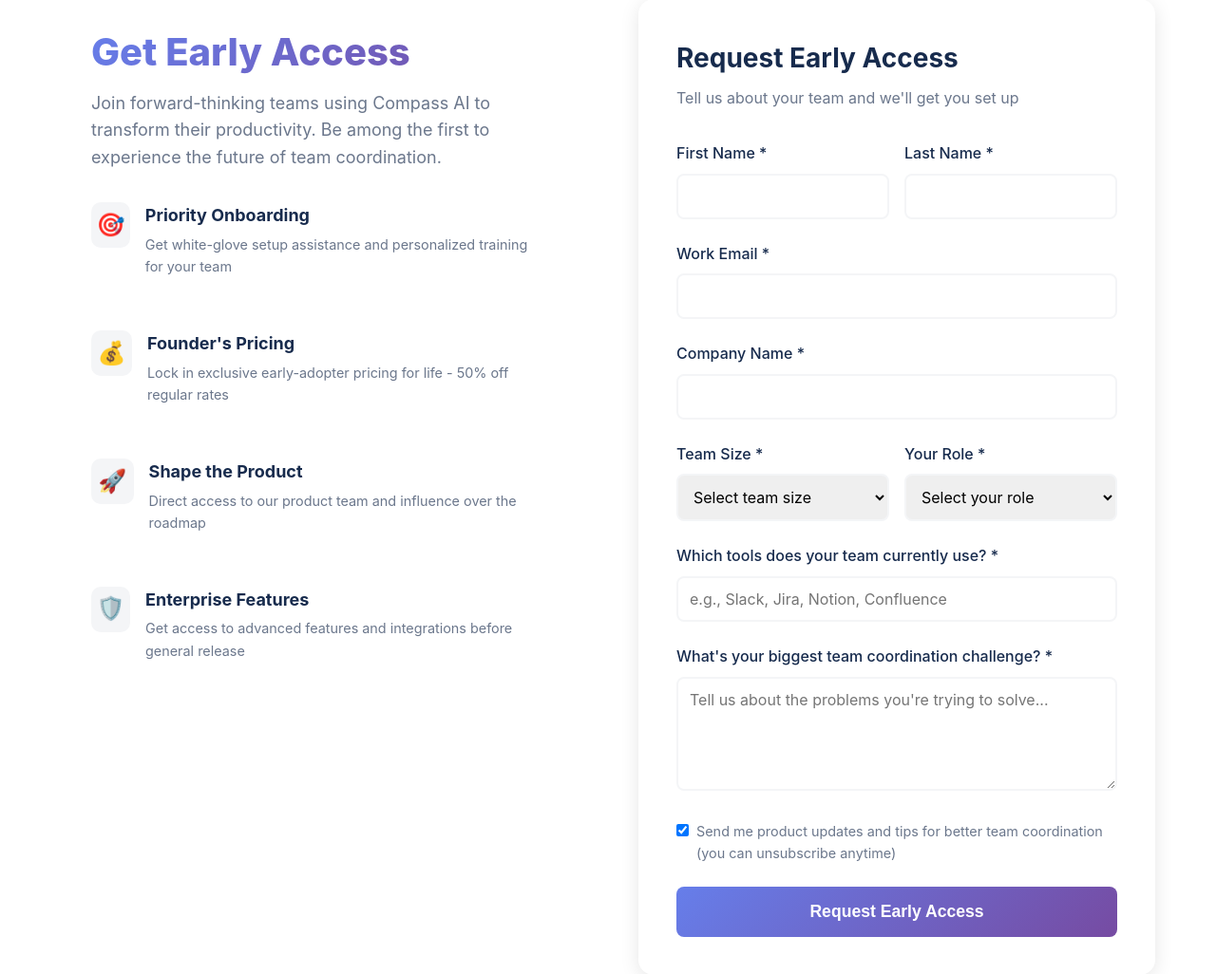
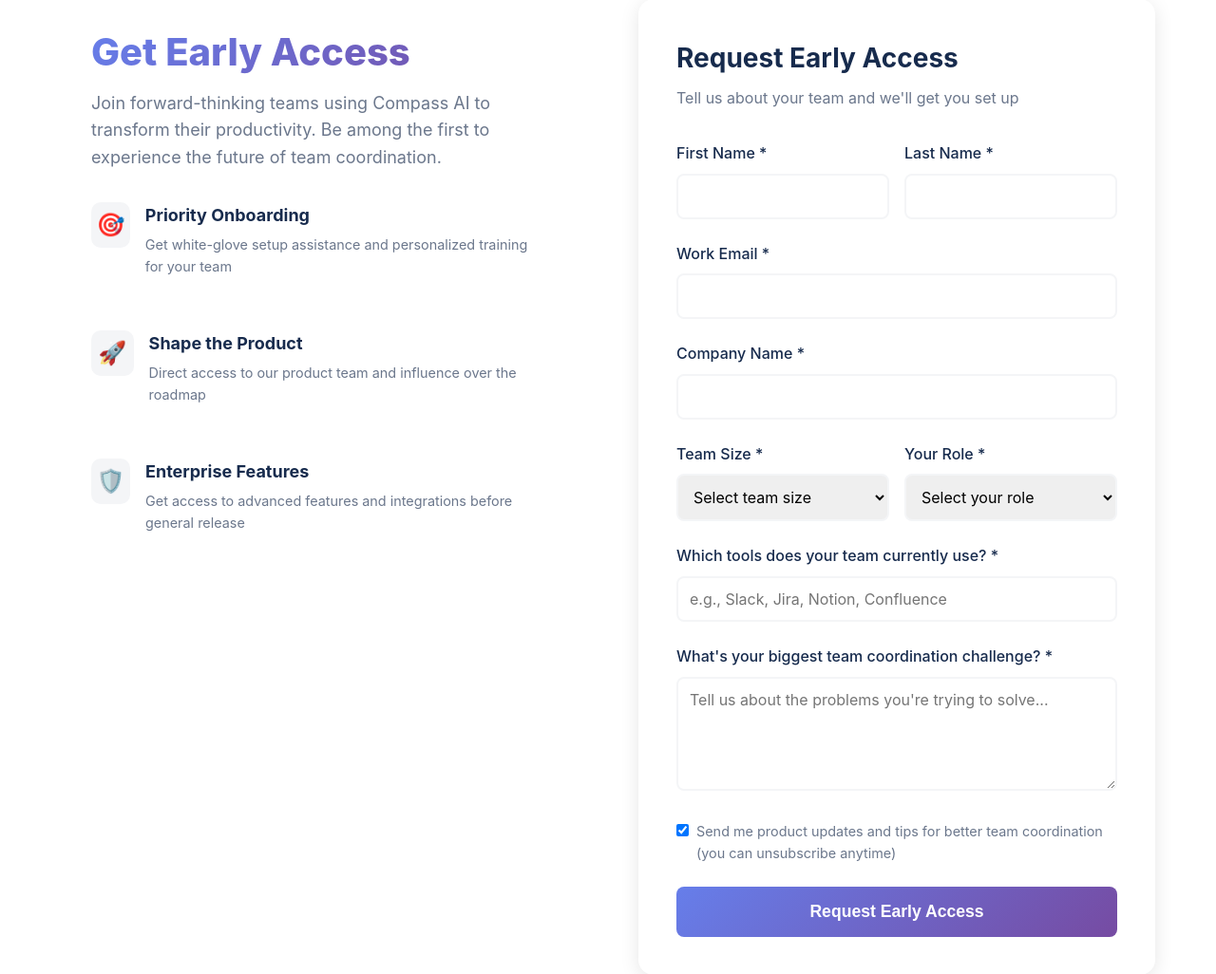
Before and after one commit to EaylZwigembom/Taskly-AI-Site, a Flask app: page /early-access in a window 1280 px wide. Shown: the part 171-1197 px from the top of the page at 95% size. Run offline with Flask 3, Linux system fonts and the light colour scheme.

Commit message:
Update early-access.html

```diff
--- a/templates/early-access.html
+++ b/templates/early-access.html
@@ -22,14 +22,6 @@
                         <div class="benefit-content">
                             <h3>Priority Onboarding</h3>
                             <p>Get white-glove setup assistance and personalized training for your team</p>
-                        </div>
-                    </div>
-
-                    <div class="benefit-item">
-                        <div class="benefit-icon">💰</div>
-                        <div class="benefit-content">
-                            <h3>Founder's Pricing</h3>
-                            <p>Lock in exclusive early-adopter pricing for life - 50% off regular rates</p>
                         </div>
                     </div>
 
```
